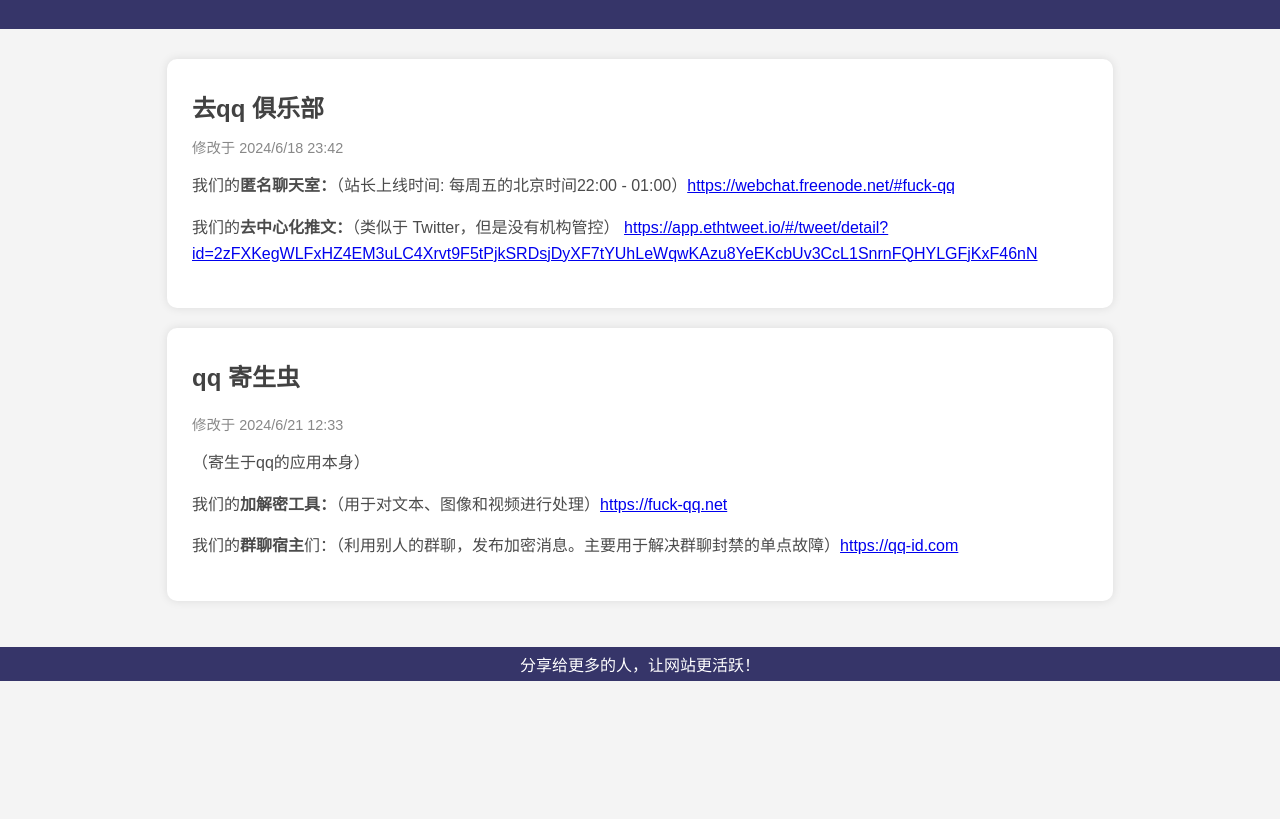
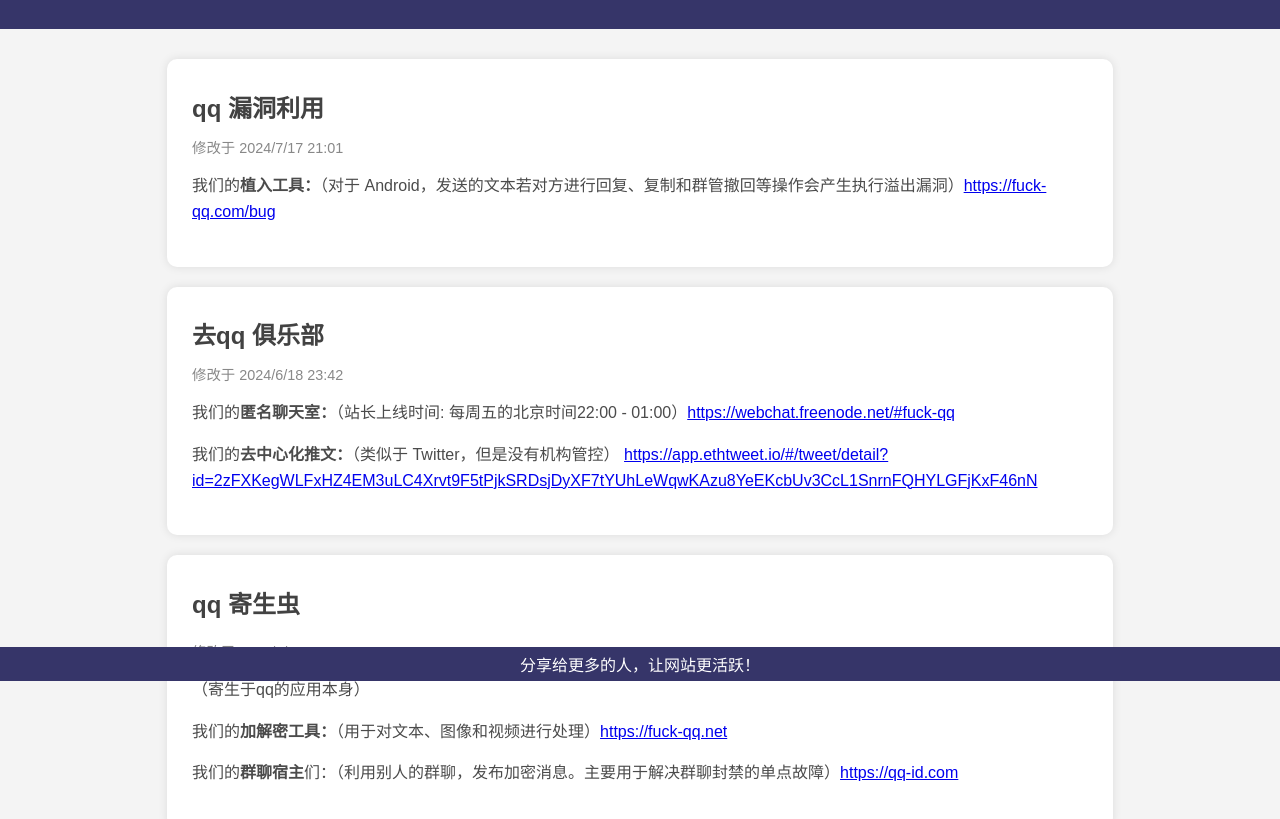
Before and after one commit to cvbnnnnnbvc/release, a plain HTML site: page index.html in a window 1280 px wide. Shown: the part 119-938 px from the top of the page. Before the commit the page ends 800 px from the top, so only its background shows below. Drawn offline with Linux system fonts and the light colour scheme.

Commit message:
Update index.html

```diff
--- a/index.html
+++ b/index.html
@@ -1,3 +1,4 @@
+
 <!DOCTYPE html>
 <html lang="zh-CN">
 <head>
@@ -89,6 +90,17 @@
 <div class="box">
     <div class="container">
         <div class="post">
+            <h2 class="post-title">qq 漏洞利用</h2>
+            <div class="post-meta">修改于 2024/7/17 21:01</div>
+            <div class="post-content">
+                <p>
+                    我们的<strong>植入工具：</strong>（对于 Android，发送的文本若对方进行回复、复制和群管撤回等操作会产生执行溢出漏洞）<a href="https://fuck-qq.com/bug" target="_blank">https://fuck-qq.com/bug</a>
+                </p>
+            </div>
+        </div>
+    </div>
+    <div class="container">
+        <div class="post">
             <h2 class="post-title">去qq 俱乐部</h2>
             <div class="post-meta">修改于 2024/6/18 23:42</div>
             <div class="post-content">
@@ -118,6 +130,5 @@
 <div class="footer">
    分享给更多的人，让网站更活跃！
 </div>
-
 </body>
 </html>
```
